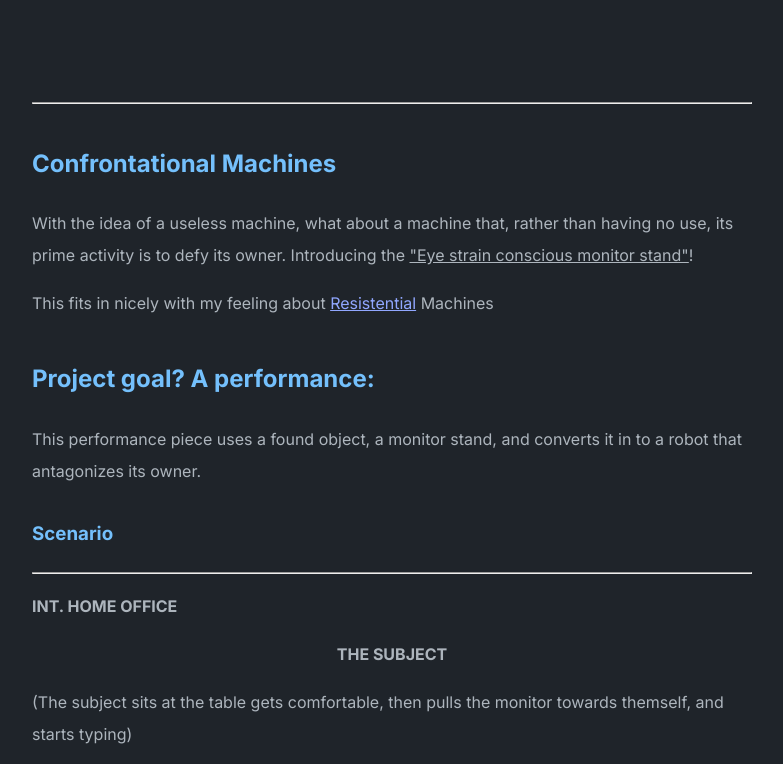
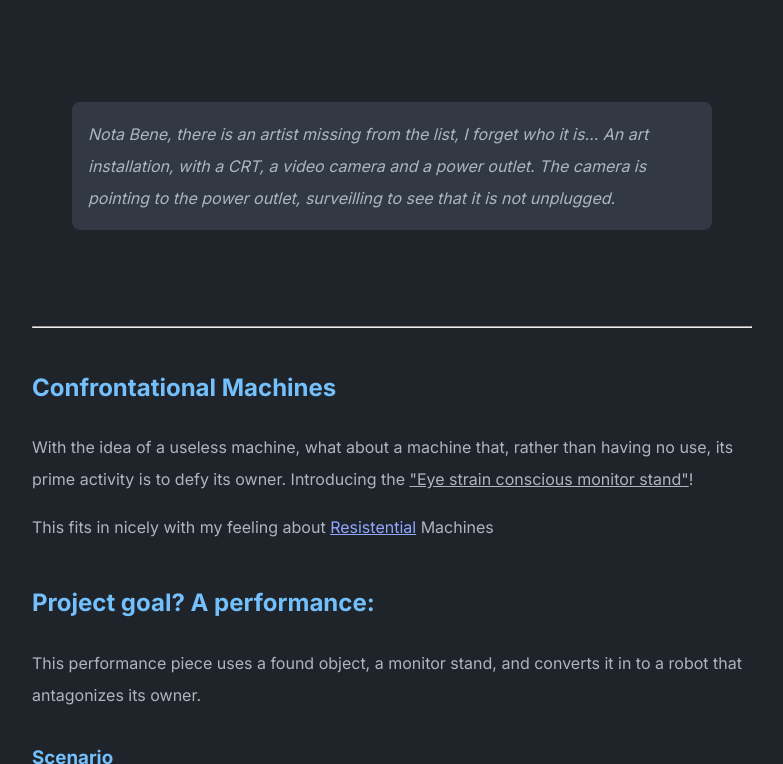
Before and after one commit to derivative-art/invest_in_futility, a Jekyll site: the page built from _posts/2023-09-05-eye-strain-conscious-monitor-stand.md, in a window 1280 px wide and 900 px high, scrolled down 1095 px, cut to the strip 136-900 px from the top of the window. Shown: the whole strip, without its empty margins (248-1031 px from the left). Built offline with Jekyll 4.4.1, drawn with Linux system fonts in a browser that asks for light colours; some of the changed text lies outside the part shown.

Commit message:
Sept 9 updates, to go with new code, part IV

```diff
--- a/_posts/2023-09-05-eye-strain-conscious-monitor-stand.md
+++ b/_posts/2023-09-05-eye-strain-conscious-monitor-stand.md
@@ -36,14 +36,17 @@ src="https://www.youtube.com/embed/Z86V_ICUCD4?t=11">
 </iframe> </center>
 
 
+&nbsp;
+<br>
+&nbsp;
+
+> Nota Bene, there is an artist missing from the list, I forget who it is... An art installation, with a CRT, a video camera and a power outlet.  The camera is pointing to the power outlet, surveilling to see that it is not unplugged.
+
 
 &nbsp;
 <br>
 &nbsp;
 <hr>
-
-
-
 
 
 
```
